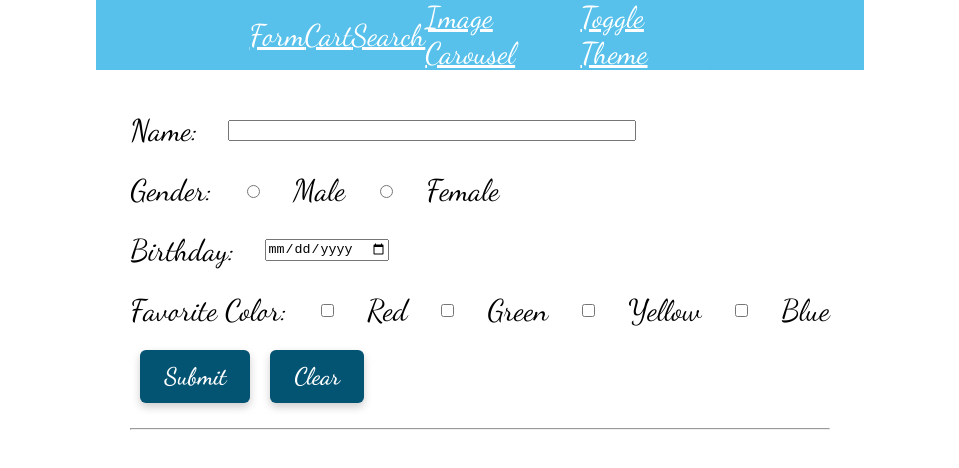
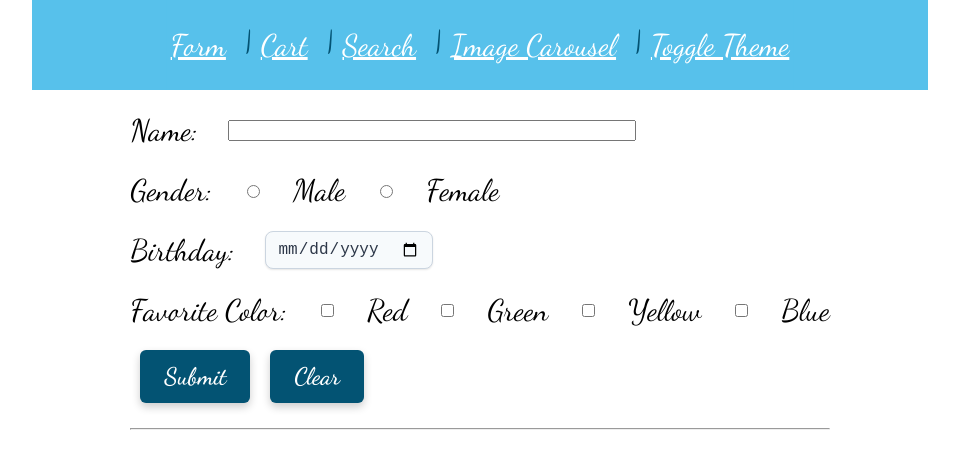
Before and after one commit to Pan-Fifth/reactInput, a React (Vite) app: page / in a window 1280 px wide. Shown: the top 468 px of the page, without its empty margins (160-1119 px from the left). Built offline with nearby package versions, Linux system fonts and the light colour scheme; a web font is replaced by a local one.

Commit message:
edit date style

```diff
--- a/src/App.css
+++ b/src/App.css
@@ -9,18 +9,24 @@ html{
   top: 0;
   left: 50%;               /* Move left edge to center of viewport */
   transform: translateX(-50%);  /* Shift left by half its width to truly center */
-  width: 60%;
+  width: 70%;
   height: 50px;
   background-color: rgb(87, 193, 235);
   color: white;
   display: flex;
   justify-content: space-around;
   align-items: center;
-  padding: 10px 0;
+  padding: 20px 0;
   z-index: 1000;
   font-size: 30px;
 }
-
+.navbut{
+  color: white;
+}
+.sep{
+  margin: 0 0 10px 10px;
+  color: rgb(3, 83, 115);
+}
 
 .contain{
   margin-top: 100px;
--- a/src/components/Navigation.jsx
+++ b/src/components/Navigation.jsx
@@ -3,11 +3,15 @@ import { Link } from "react-router"
 function Navigation() {
   return (
     <nav className="navbar">
-      <Link to ='/' style={{color:"white"}}>Form</Link>
-      <Link to ='/cart' style={{color:"white"}}>Cart</Link>
-      <Link to ='/search' style={{color:"white"}}>Search</Link>
-      <Link to ='/image' style={{color:"white"}}>Image Carousel</Link>
-      <Link to ='/toggle' style={{color:"white"}}>Toggle Theme</Link>
+      <Link to ='/' className="navbut">Form</Link>
+      <p className="sep">|</p>
+      <Link to ='/cart' className="navbut">Cart</Link>
+      <p className="sep">|</p>
+      <Link to ='/search' className="navbut">Search</Link>
+      <p className="sep">|</p>
+      <Link to ='/image' className="navbut">Image Carousel</Link>
+      <p className="sep">|</p>
+      <Link to ='/toggle' className="navbut">Toggle Theme</Link>
     </nav>
 
   )
--- a/src/pages/Form.jsx
+++ b/src/pages/Form.jsx
@@ -1,4 +1,4 @@
-import {useState} from 'react';
+import { useState } from 'react';
 
 
 const Form = () => {
@@ -10,7 +10,7 @@ const [output, setOutput] = useState({
   });
   const [submittedOutput, setSubmittedOutput] = useState(null);
   const [error, setError] = useState("");
-  const hdlChange = (e)=>{
+  const hdlChange = (e) => {
     if (e.target.name === "color") {
       setOutput((prev) => ({
         ...prev,
@@ -47,47 +47,66 @@ const [output, setOutput] = useState({
 
 
 
-  console.log("output",output)
-  return(
+  console.log("output", output)
+  return (
     <div className="container">
       <div className="input" >
         <p >Name:</p>
         <input
-        style = {{width : "400px"}}
-        name = "name"
-        type = "text"
+          style={{ width: "400px" }}
+          name="name"
+          type="text"
           value={output.name}
-        onChange ={(e)=>hdlChange(e)}
+          onChange={(e) => hdlChange(e)}
         />
       </div>
 
       <div className="input" >
         <p >Gender:</p>
         <input
-        type = "radio"
-        name = "gender"
-        value = 'male'
+          type="radio"
+          name="gender"
+          value='male'
           checked={output.gender === "male"}
           onChange={(e) => hdlChange(e)}
         />
-        <label for = 'gender'>Male</label>
+        <label for='gender'>Male</label>
         <input
-        type = "radio"
-        name = "gender"
-        value = 'Female'
+          type="radio"
+          name="gender"
+          value='Female'
           checked={output.gender === "Female"}
           onChange={(e) => hdlChange(e)}
         />
-        <label for = 'gender'>Female</label>
+        <label for='gender'>Female</label>
       </div>
 
       <div className="input" >
         <p >Birthday:</p>
         <input
-        type = "date"
-        name = "birth"
+          type="date"
+          name="birth"
           value={output.birth}
           onChange={(e) => hdlChange(e)}
+          style={{
+            padding: "8px 12px",
+            border: "1px solid #CBD5E0",
+            borderRadius: "8px",
+            boxShadow: "0 1px 2px rgba(0, 0, 0, 0.1)",
+            fontSize: "16px",
+            color: "#2D3748",
+            backgroundColor: "#F7FAFC",
+            outline: "none",
+            transition: "border-color 0.2s, box-shadow 0.2s",
+          }}
+          onFocus={(e) => {
+            e.target.style.borderColor = "#3182CE";
+            e.target.style.boxShadow = "0 0 0 2px rgba(49, 130, 206, 0.6)";
+          }}
+          onBlur={(e) => {
+            e.target.style.borderColor = "#CBD5E0";
+            e.target.style.boxShadow = "0 1px 2px rgba(0, 0, 0, 0.1)";
+          }}
         />
       </div>
 
@@ -128,9 +147,9 @@ const [output, setOutput] = useState({
         <label for='color'>Blue</label>
       </div>
 
-      <button className='button' onClick = {hdlOnClick}>Submit</button>
-      <button className= 'button' onClick={hdlClear} >Clear</button>
-      <hr/>
+      <button className='button' onClick={hdlOnClick}>Submit</button>
+      <button className='button' onClick={hdlClear} >Clear</button>
+      <hr />
 
       {error && <p style={{ color: "red" }}>{error}</p>}
 
```
Lines whose indentation alone changed are shown as unchanged.
